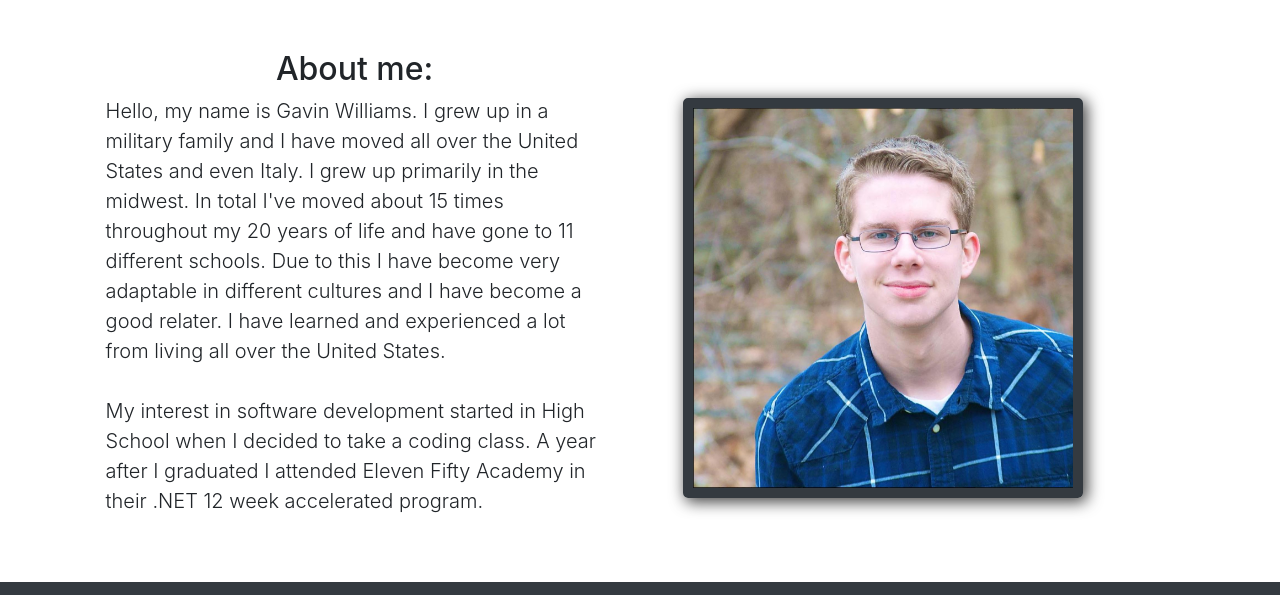
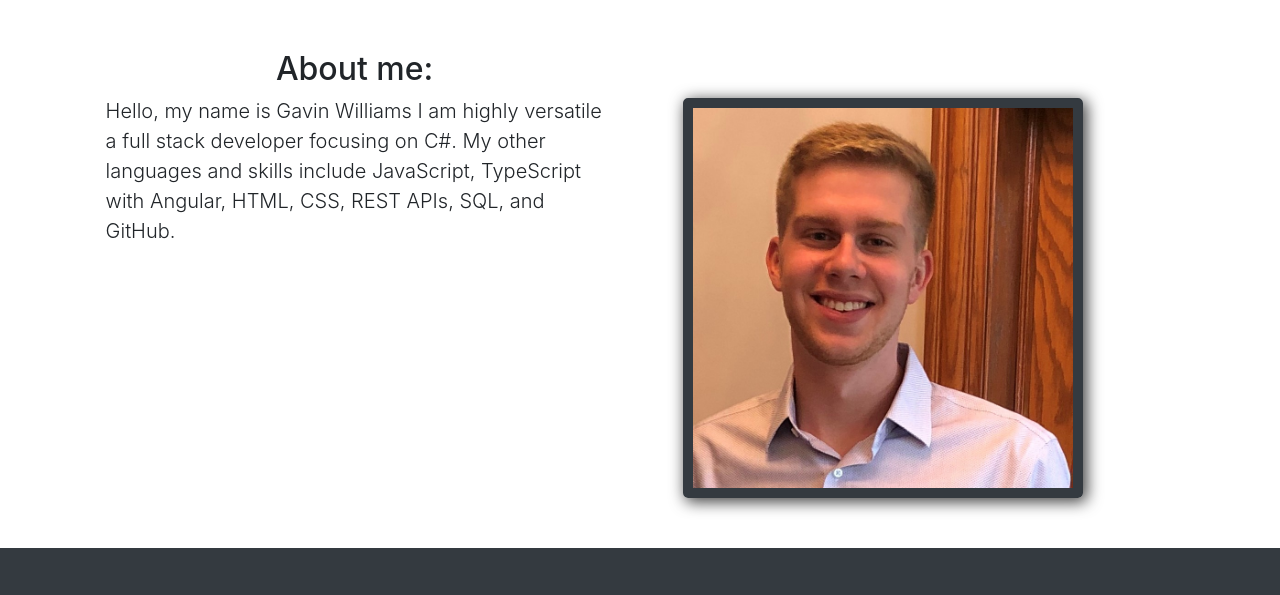
Before and after one commit to Gavjoswil/PortfolioProject, a website with bundled scripts: page index.html in a window 1280 px wide. Shown: the part 800-1395 px from the top of the page. Built offline with nearby package versions, Linux system fonts and the light colour scheme.

Commit message:
Updating Picture

```diff
--- a/index.html
+++ b/index.html
@@ -84,11 +84,10 @@
         <div class="col-md-1"></div>
         <div class="col-md-5">
           <h2 class="text-center">About me:</h2>
-          <p class="lead">Hello, my name is Gavin Williams. I grew up in a military family and I have moved all over the United States and even Italy. I grew up primarily in the midwest. In total I've moved about 15 times throughout my 20 years of life and have gone to 11 different schools. Due to this I have become very adaptable in different cultures and I have become a good relater. I have learned and experienced a lot from living all over the United States. <br> <br>
-          My interest in software development started in High School when I decided to take a coding class. A year after I graduated I attended Eleven Fifty Academy in their .NET 12 week accelerated program. </p>
+          <p class="lead">Hello, my name is Gavin Williams I am highly versatile a full stack developer focusing on C#. My other languages and skills include JavaScript, TypeScript with Angular, HTML, CSS, REST APIs, SQL, and GitHub. </p>
         </div>
         <div class="col-md-5">
-          <img src="img/ProfPic.JPG" id="myphoto" class="center-block">
+          <img src="img/Headshotone.jpg" id="myphoto" class="center-block">
         </div>
       </div>
       <!-- /.container -->
```
Also changed, not shown: img/Headshot.jpg (added), img/Headshotone.jpg (added), img/Headshotpictwo.jpg (added).
